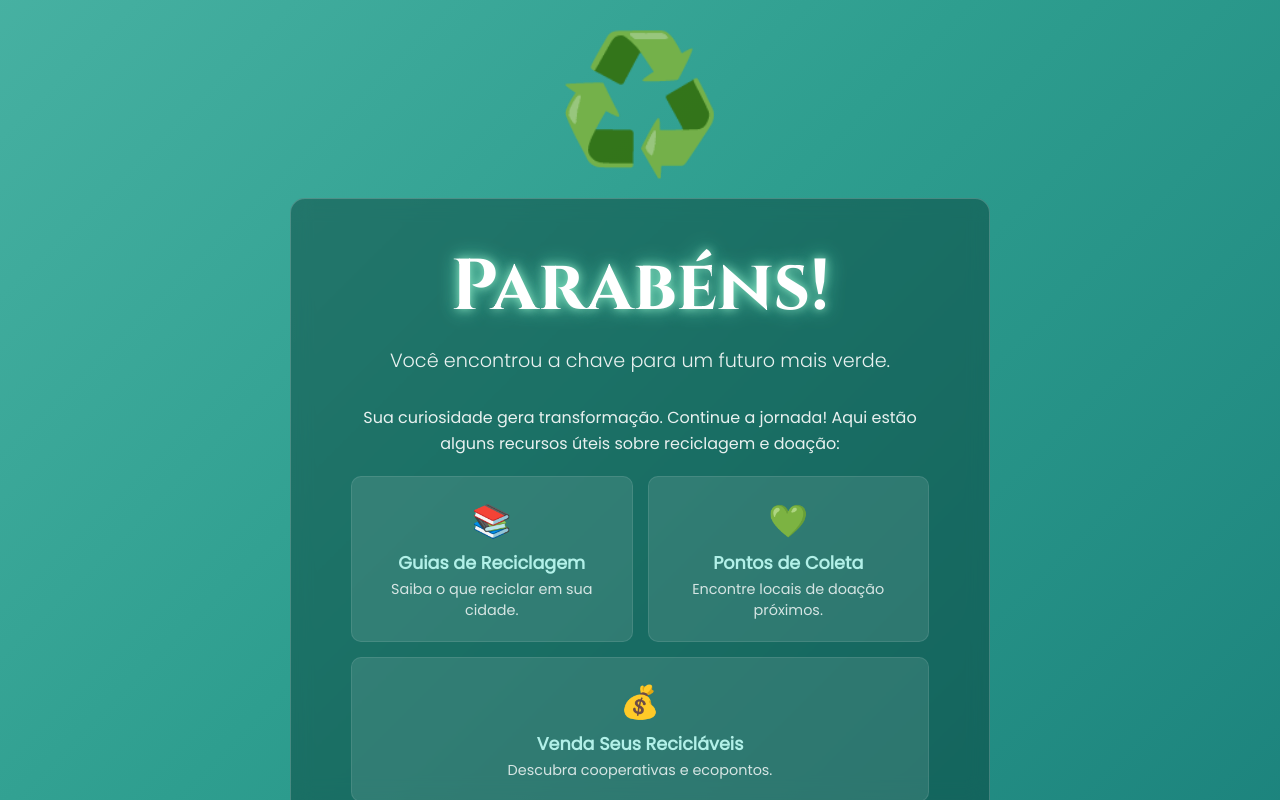
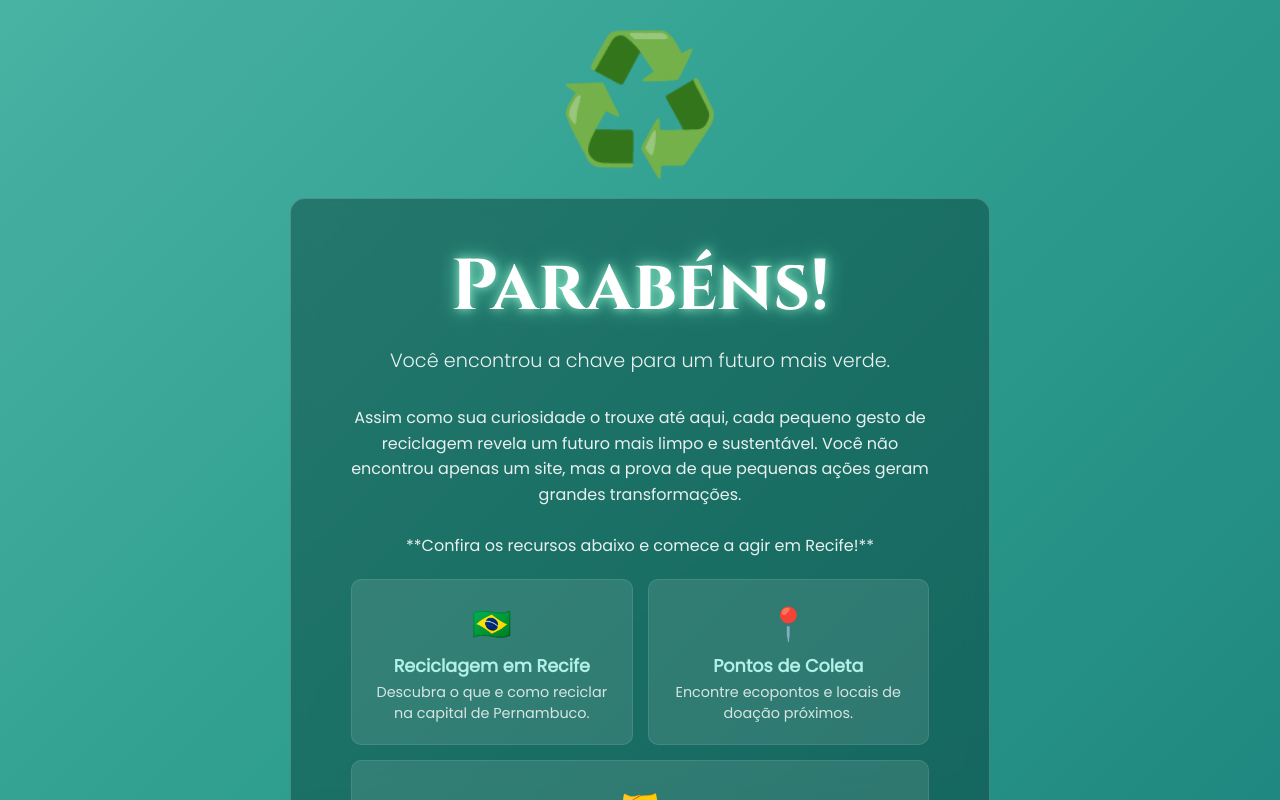
Before and after one commit to Erllon890/Reciclark, a plain HTML site: page index.html in a window 1280 px wide. Drawn offline with Linux system fonts and the light colour scheme.

Commit message:
Revise thank you message and resource card details
Updated the thank you message and resource cards to provide more context and clarity on recycling efforts in Recife.

```diff
--- a/index.html
+++ b/index.html
@@ -21,27 +21,30 @@
             <p class="subtitle">Você encontrou a chave para um futuro mais verde.</p>
 
             <p class="thank-you-message">
-                Sua curiosidade gera transformação. Continue a jornada! Aqui estão alguns recursos úteis sobre reciclagem e doação:
+                Assim como sua curiosidade o trouxe até aqui, cada pequeno gesto de reciclagem revela um futuro mais limpo e sustentável. Você não encontrou apenas um site, mas a prova de que pequenas ações geram grandes transformações.
+
+                <br><br>
+                **Confira os recursos abaixo e comece a agir em Recife!**
             </p>
 
             <div class="resource-cards-container">
 
                 <a href="#" class="resource-card">
-                    <span class="card-icon">📚</span>
-                    <h3 class="card-title">Guias de Reciclagem</h3>
-                    <p class="card-description">Saiba o que reciclar em sua cidade.</p>
+                    <span class="card-icon">🇧🇷</span>
+                    <h3 class="card-title">Reciclagem em Recife</h3>
+                    <p class="card-description">Descubra o que e como reciclar na capital de Pernambuco.</p>
                 </a>
 
                 <a href="#" class="resource-card">
-                    <span class="card-icon">💚</span>
+                    <span class="card-icon">📍</span>
                     <h3 class="card-title">Pontos de Coleta</h3>
-                    <p class="card-description">Encontre locais de doação próximos.</p>
+                    <p class="card-description">Encontre ecopontos e locais de doação próximos.</p>
                 </a>
 
                 <a href="#" class="resource-card">
-                    <span class="card-icon">💰</span>
-                    <h3 class="card-title">Venda Seus Recicláveis</h3>
-                    <p class="card-description">Descubra cooperativas e ecopontos.</p>
+                    <span class="card-icon">🤝</span>
+                    <h3 class="card-title">Apoie Cooperativas</h3>
+                    <p class="card-description">Venda ou doe seus recicláveis diretamente para quem transforma.</p>
                 </a>
 
             </div>
```
